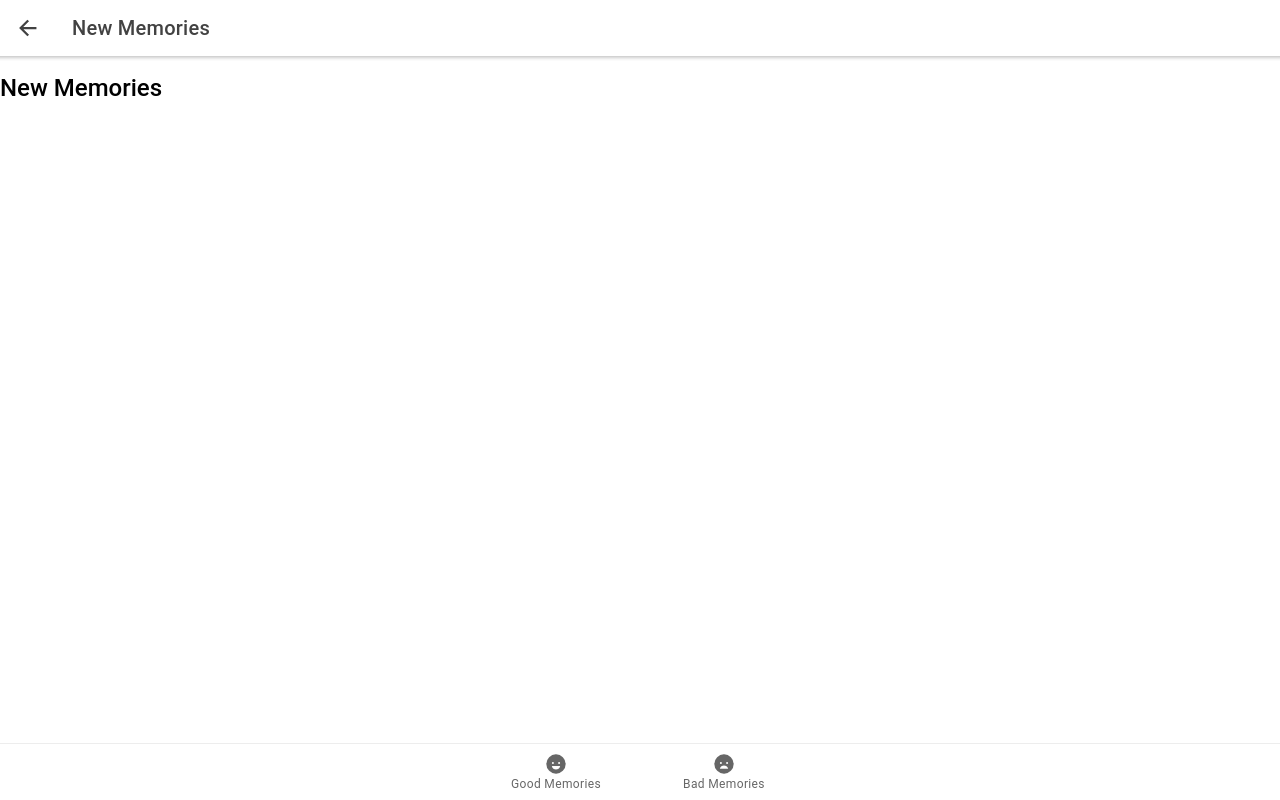
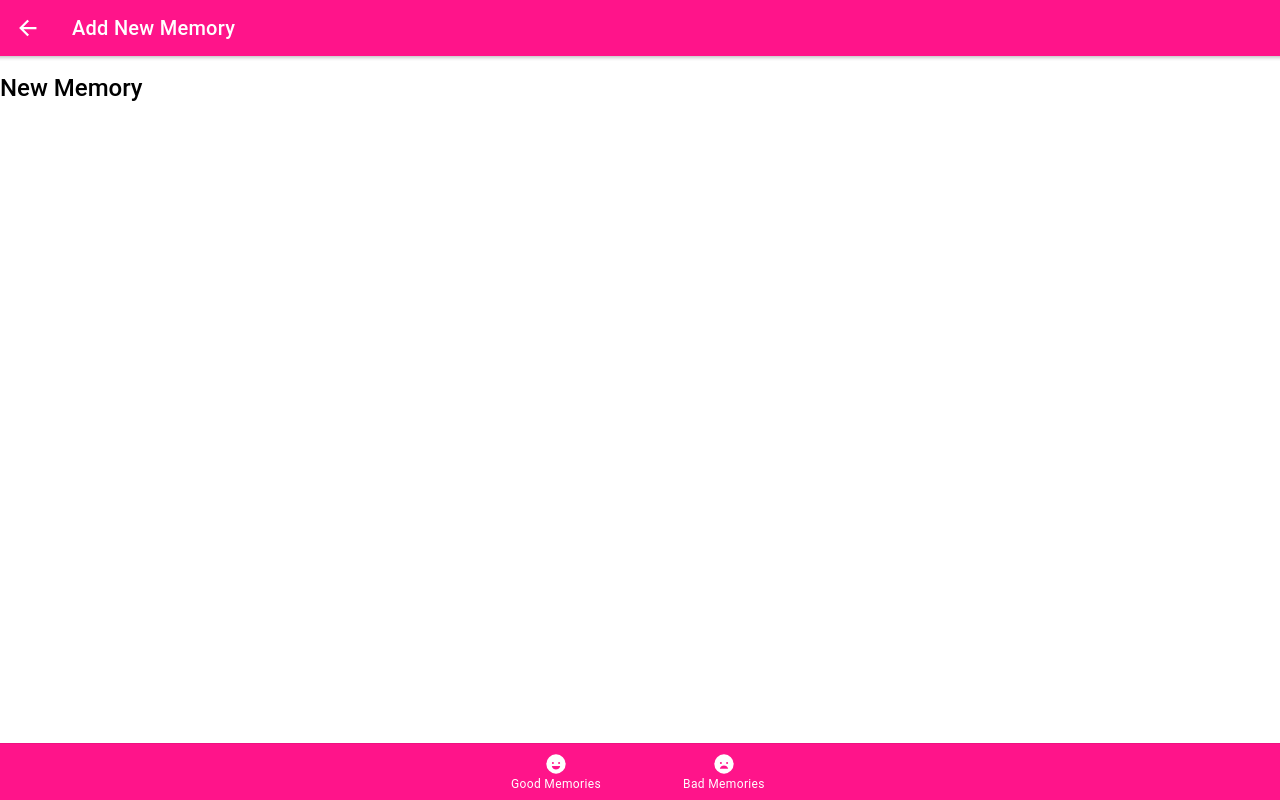
Before and after one commit to vladilins/ionic-insta, a React (Create React App) app: page /new-memory in a window 1280 px wide. Built offline with nearby package versions, Linux system fonts and the light colour scheme.

Commit message:
app theme

```diff
--- a/src/App.tsx
+++ b/src/App.tsx
@@ -1,4 +1,4 @@
-import React from "react";
+import React from 'react';
 import {
   IonApp,
   IonRouterOutlet,
@@ -6,33 +6,35 @@
   IonTabBar,
   IonTabButton,
   IonIcon,
-  IonLabel,
-} from "@ionic/react";
-import { IonReactRouter } from "@ionic/react-router";
-import { happy, sad } from "ionicons/icons";
+  IonLabel
+} from '@ionic/react';
+import { IonReactRouter } from '@ionic/react-router';
+import { Route, Redirect } from 'react-router';
+import { happy, sad } from 'ionicons/icons';
+
+import GoodMemories from './pages/GoodMemories';
+import BadMemories from './pages/BadMemories';
+import NewMemory from './pages/NewMemory';
 
 /* Core CSS required for Ionic components to work properly */
-import "@ionic/react/css/core.css";
+import '@ionic/react/css/core.css';
 
 /* Basic CSS for apps built with Ionic */
-import "@ionic/react/css/normalize.css";
-import "@ionic/react/css/structure.css";
-import "@ionic/react/css/typography.css";
+import '@ionic/react/css/normalize.css';
+import '@ionic/react/css/structure.css';
+import '@ionic/react/css/typography.css';
 
 /* Optional CSS utils that can be commented out */
-import "@ionic/react/css/padding.css";
-import "@ionic/react/css/float-elements.css";
-import "@ionic/react/css/text-alignment.css";
-import "@ionic/react/css/text-transformation.css";
-import "@ionic/react/css/flex-utils.css";
-import "@ionic/react/css/display.css";
+import '@ionic/react/css/padding.css';
+import '@ionic/react/css/float-elements.css';
+import '@ionic/react/css/text-alignment.css';
+import '@ionic/react/css/text-transformation.css';
+import '@ionic/react/css/flex-utils.css';
+import '@ionic/react/css/display.css';
 
 /* Theme variables */
-import "./theme/variables.css";
-import { Route, Redirect } from "react-router";
-import GoodMemories from "./pages/GoodMemories";
-import BadMemories from "./pages/BadMemories";
-import NewMemory from "./pages/NewMemory";
+import './theme/variables.css';
+import './theme/theme.css';
 
 const App: React.FC = () => (
   <IonApp>
@@ -40,24 +42,23 @@
       <IonTabs>
         <IonRouterOutlet>
           <Route path="/good-memories">
-            <GoodMemories></GoodMemories>
+            <GoodMemories />
           </Route>
           <Route path="/bad-memories">
-            <BadMemories></BadMemories>
+            <BadMemories />
           </Route>
           <Route path="/new-memory">
-            <NewMemory></NewMemory>
+            <NewMemory />
           </Route>
-          <Redirect to="/good-memories"></Redirect>
+          <Redirect to="/good-memories" />
         </IonRouterOutlet>
-
         <IonTabBar slot="bottom">
           <IonTabButton href="/good-memories" tab="good">
-            <IonIcon icon={happy}></IonIcon>
+            <IonIcon icon={happy} />
             <IonLabel>Good Memories</IonLabel>
           </IonTabButton>
           <IonTabButton href="/bad-memories" tab="bad">
-            <IonIcon icon={sad}></IonIcon>
+            <IonIcon icon={sad} />
             <IonLabel>Bad Memories</IonLabel>
           </IonTabButton>
         </IonTabBar>
--- a/src/pages/NewMemory.tsx
+++ b/src/pages/NewMemory.tsx
@@ -1,4 +1,4 @@
-import React from "react";
+import React from 'react';
 import {
   IonPage,
   IonHeader,
@@ -6,8 +6,8 @@
   IonTitle,
   IonContent,
   IonButtons,
-  IonBackButton,
-} from "@ionic/react";
+  IonBackButton
+} from '@ionic/react';
 
 const NewMemory: React.FC = () => {
   return (
@@ -15,13 +15,13 @@
       <IonHeader>
         <IonToolbar>
           <IonButtons slot="start">
-            <IonBackButton defaultHref="/good-memories"></IonBackButton>
+            <IonBackButton defaultHref="/good-memories" />
           </IonButtons>
-          <IonTitle>New Memories</IonTitle>
+          <IonTitle>Add New Memory</IonTitle>
         </IonToolbar>
       </IonHeader>
       <IonContent>
-        <h2>New Memories</h2>
+        <h2>New Memory</h2>
       </IonContent>
     </IonPage>
   );
--- /dev/null
+++ b/src/theme/theme.css
@@ -0,0 +1,7 @@
+:root {
+  --ion-toolbar-background: var(--ion-color-primary);
+  --ion-toolbar-color: var(--ion-color-primary-contrast);
+  --ion-tab-bar-background: var(--ion-color-primary);
+  --ion-tab-bar-color: var(--ion-color-primary-contrast);
+  --ion-tab-bar-color-selected: var(--ion-color-tertiary);
+}
--- a/src/theme/variables.css
+++ b/src/theme/variables.css
@@ -3,73 +3,64 @@
 
 /** Ionic CSS Variables **/
 :root {
-  /** primary **/
-  --ion-color-primary: #3880ff;
-  --ion-color-primary-rgb: 56, 128, 255;
+  --ion-color-primary: #ff148a;
+  --ion-color-primary-rgb: 255, 20, 138;
   --ion-color-primary-contrast: #ffffff;
   --ion-color-primary-contrast-rgb: 255, 255, 255;
-  --ion-color-primary-shade: #3171e0;
-  --ion-color-primary-tint: #4c8dff;
+  --ion-color-primary-shade: #e01279;
+  --ion-color-primary-tint: #ff2c96;
 
-  /** secondary **/
-  --ion-color-secondary: #3dc2ff;
-  --ion-color-secondary-rgb: 61, 194, 255;
+  --ion-color-secondary: #cf22e8;
+  --ion-color-secondary-rgb: 207, 34, 232;
   --ion-color-secondary-contrast: #ffffff;
   --ion-color-secondary-contrast-rgb: 255, 255, 255;
-  --ion-color-secondary-shade: #36abe0;
-  --ion-color-secondary-tint: #50c8ff;
+  --ion-color-secondary-shade: #b61ecc;
+  --ion-color-secondary-tint: #d438ea;
 
-  /** tertiary **/
-  --ion-color-tertiary: #5260ff;
-  --ion-color-tertiary-rgb: 82, 96, 255;
+  --ion-color-tertiary: #7044ff;
+  --ion-color-tertiary-rgb: 112, 68, 255;
   --ion-color-tertiary-contrast: #ffffff;
   --ion-color-tertiary-contrast-rgb: 255, 255, 255;
-  --ion-color-tertiary-shade: #4854e0;
-  --ion-color-tertiary-tint: #6370ff;
+  --ion-color-tertiary-shade: #633ce0;
+  --ion-color-tertiary-tint: #7e57ff;
 
-  /** success **/
-  --ion-color-success: #2dd36f;
-  --ion-color-success-rgb: 45, 211, 111;
+  --ion-color-success: #10dc60;
+  --ion-color-success-rgb: 16, 220, 96;
   --ion-color-success-contrast: #ffffff;
   --ion-color-success-contrast-rgb: 255, 255, 255;
-  --ion-color-success-shade: #28ba62;
-  --ion-color-success-tint: #42d77d;
+  --ion-color-success-shade: #0ec254;
+  --ion-color-success-tint: #28e070;
 
-  /** warning **/
-  --ion-color-warning: #ffc409;
-  --ion-color-warning-rgb: 255, 196, 9;
-  --ion-color-warning-contrast: #000000;
-  --ion-color-warning-contrast-rgb: 0, 0, 0;
-  --ion-color-warning-shade: #e0ac08;
-  --ion-color-warning-tint: #ffca22;
+  --ion-color-warning: #ffce00;
+  --ion-color-warning-rgb: 255, 206, 0;
+  --ion-color-warning-contrast: #ffffff;
+  --ion-color-warning-contrast-rgb: 255, 255, 255;
+  --ion-color-warning-shade: #e0b500;
+  --ion-color-warning-tint: #ffd31a;
 
-  /** danger **/
-  --ion-color-danger: #eb445a;
-  --ion-color-danger-rgb: 235, 68, 90;
+  --ion-color-danger: #f04141;
+  --ion-color-danger-rgb: 245, 61, 61;
   --ion-color-danger-contrast: #ffffff;
   --ion-color-danger-contrast-rgb: 255, 255, 255;
-  --ion-color-danger-shade: #cf3c4f;
-  --ion-color-danger-tint: #ed576b;
+  --ion-color-danger-shade: #d33939;
+  --ion-color-danger-tint: #f25454;
 
-  /** dark **/
   --ion-color-dark: #222428;
-  --ion-color-dark-rgb: 34, 36, 40;
+  --ion-color-dark-rgb: 34, 34, 34;
   --ion-color-dark-contrast: #ffffff;
   --ion-color-dark-contrast-rgb: 255, 255, 255;
   --ion-color-dark-shade: #1e2023;
   --ion-color-dark-tint: #383a3e;
 
-  /** medium **/
-  --ion-color-medium: #92949c;
-  --ion-color-medium-rgb: 146, 148, 156;
+  --ion-color-medium: #989aa2;
+  --ion-color-medium-rgb: 152, 154, 162;
   --ion-color-medium-contrast: #ffffff;
   --ion-color-medium-contrast-rgb: 255, 255, 255;
-  --ion-color-medium-shade: #808289;
-  --ion-color-medium-tint: #9d9fa6;
+  --ion-color-medium-shade: #86888f;
+  --ion-color-medium-tint: #a2a4ab;
 
-  /** light **/
   --ion-color-light: #f4f5f8;
-  --ion-color-light-rgb: 244, 245, 248;
+  --ion-color-light-rgb: 244, 244, 244;
   --ion-color-light-contrast: #000000;
   --ion-color-light-contrast-rgb: 0, 0, 0;
   --ion-color-light-shade: #d7d8da;
@@ -84,65 +75,65 @@
 
   body {
     --ion-color-primary: #428cff;
-    --ion-color-primary-rgb: 66,140,255;
+    --ion-color-primary-rgb: 66, 140, 255;
     --ion-color-primary-contrast: #ffffff;
-    --ion-color-primary-contrast-rgb: 255,255,255;
+    --ion-color-primary-contrast-rgb: 255, 255, 255;
     --ion-color-primary-shade: #3a7be0;
     --ion-color-primary-tint: #5598ff;
 
     --ion-color-secondary: #50c8ff;
-    --ion-color-secondary-rgb: 80,200,255;
+    --ion-color-secondary-rgb: 80, 200, 255;
     --ion-color-secondary-contrast: #ffffff;
-    --ion-color-secondary-contrast-rgb: 255,255,255;
+    --ion-color-secondary-contrast-rgb: 255, 255, 255;
     --ion-color-secondary-shade: #46b0e0;
     --ion-color-secondary-tint: #62ceff;
 
     --ion-color-tertiary: #6a64ff;
-    --ion-color-tertiary-rgb: 106,100,255;
+    --ion-color-tertiary-rgb: 106, 100, 255;
     --ion-color-tertiary-contrast: #ffffff;
-    --ion-color-tertiary-contrast-rgb: 255,255,255;
+    --ion-color-tertiary-contrast-rgb: 255, 255, 255;
     --ion-color-tertiary-shade: #5d58e0;
     --ion-color-tertiary-tint: #7974ff;
 
     --ion-color-success: #2fdf75;
-    --ion-color-success-rgb: 47,223,117;
+    --ion-color-success-rgb: 47, 223, 117;
     --ion-color-success-contrast: #000000;
-    --ion-color-success-contrast-rgb: 0,0,0;
+    --ion-color-success-contrast-rgb: 0, 0, 0;
     --ion-color-success-shade: #29c467;
     --ion-color-success-tint: #44e283;
 
     --ion-color-warning: #ffd534;
-    --ion-color-warning-rgb: 255,213,52;
+    --ion-color-warning-rgb: 255, 213, 52;
     --ion-color-warning-contrast: #000000;
-    --ion-color-warning-contrast-rgb: 0,0,0;
+    --ion-color-warning-contrast-rgb: 0, 0, 0;
     --ion-color-warning-shade: #e0bb2e;
     --ion-color-warning-tint: #ffd948;
 
     --ion-color-danger: #ff4961;
-    --ion-color-danger-rgb: 255,73,97;
+    --ion-color-danger-rgb: 255, 73, 97;
     --ion-color-danger-contrast: #ffffff;
-    --ion-color-danger-contrast-rgb: 255,255,255;
+    --ion-color-danger-contrast-rgb: 255, 255, 255;
     --ion-color-danger-shade: #e04055;
     --ion-color-danger-tint: #ff5b71;
 
     --ion-color-dark: #f4f5f8;
-    --ion-color-dark-rgb: 244,245,248;
+    --ion-color-dark-rgb: 244, 245, 248;
     --ion-color-dark-contrast: #000000;
-    --ion-color-dark-contrast-rgb: 0,0,0;
+    --ion-color-dark-contrast-rgb: 0, 0, 0;
     --ion-color-dark-shade: #d7d8da;
     --ion-color-dark-tint: #f5f6f9;
 
     --ion-color-medium: #989aa2;
-    --ion-color-medium-rgb: 152,154,162;
+    --ion-color-medium-rgb: 152, 154, 162;
     --ion-color-medium-contrast: #000000;
-    --ion-color-medium-contrast-rgb: 0,0,0;
+    --ion-color-medium-contrast-rgb: 0, 0, 0;
     --ion-color-medium-shade: #86888f;
     --ion-color-medium-tint: #a2a4ab;
 
     --ion-color-light: #222428;
-    --ion-color-light-rgb: 34,36,40;
+    --ion-color-light-rgb: 34, 36, 40;
     --ion-color-light-contrast: #ffffff;
-    --ion-color-light-contrast-rgb: 255,255,255;
+    --ion-color-light-contrast-rgb: 255, 255, 255;
     --ion-color-light-shade: #1e2023;
     --ion-color-light-tint: #383a3e;
   }
@@ -154,10 +145,10 @@
 
   .ios body {
     --ion-background-color: #000000;
-    --ion-background-color-rgb: 0,0,0;
+    --ion-background-color-rgb: 0, 0, 0;
 
     --ion-text-color: #ffffff;
-    --ion-text-color-rgb: 255,255,255;
+    --ion-text-color-rgb: 255, 255, 255;
 
     --ion-color-step-50: #0d0d0d;
     --ion-color-step-100: #1a1a1a;
@@ -185,7 +176,6 @@
     --ion-item-background-activated: #313131;
   }
 
-
   /*
    * Material Design Dark Theme
    * -------------------------------------------
@@ -193,10 +183,10 @@
 
   .md body {
     --ion-background-color: #121212;
-    --ion-background-color-rgb: 18,18,18;
+    --ion-background-color-rgb: 18, 18, 18;
 
     --ion-text-color: #ffffff;
-    --ion-text-color-rgb: 255,255,255;
+    --ion-text-color-rgb: 255, 255, 255;
 
     --ion-border-color: #222222;
 
@@ -220,7 +210,7 @@
     --ion-color-step-900: #e7e7e7;
     --ion-color-step-950: #f3f3f3;
 
-    --ion-item-background: #1A1B1E;
+    --ion-item-background: #1a1b1e;
   }
 
   ion-title.title-large {
```
Also changed, not shown: src/pages/BadMemories.tsx (+8 -8 lines), src/pages/GoodMemories.tsx (+9 -9 lines).
